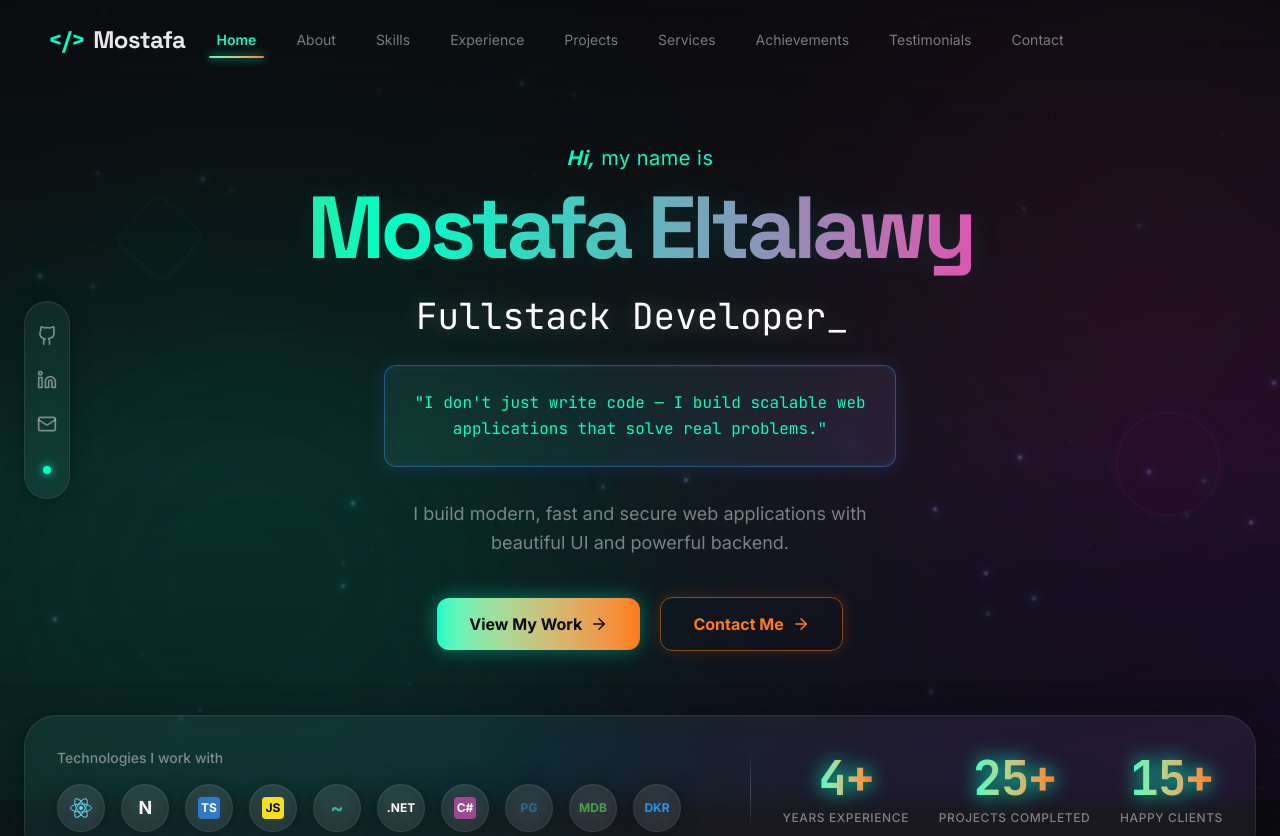
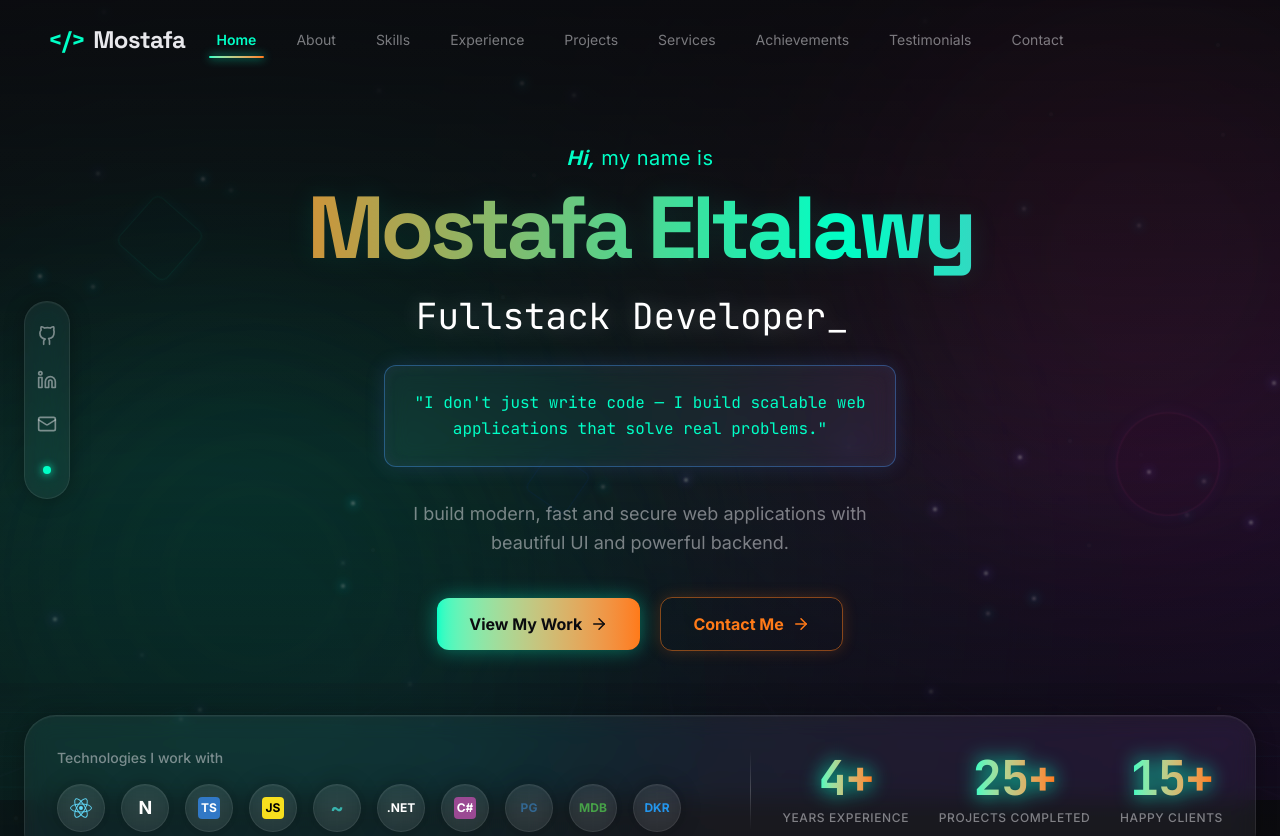
Before and after one commit to xAndReWxx/fullstack_portfolio_AB, a Next.js app: page / in a window 1280 px wide. Shown: the top 836 px of the page. Built offline with nearby package versions, Linux system fonts and the light colour scheme.

Commit message:
Slow down animated gradient text duration from 3.5s to 8s

```diff
--- a/src/app/globals.css
+++ b/src/app/globals.css
@@ -135,7 +135,7 @@ body {
   -webkit-background-clip: text;
   background-clip: text;
   -webkit-text-fill-color: transparent;
-  animation: bg-pan-right 3.5s linear infinite;
+  animation: bg-pan-right 8s linear infinite;
   filter: drop-shadow(0 0 12px rgba(0, 255, 198, 0.1));
 }
 
```
